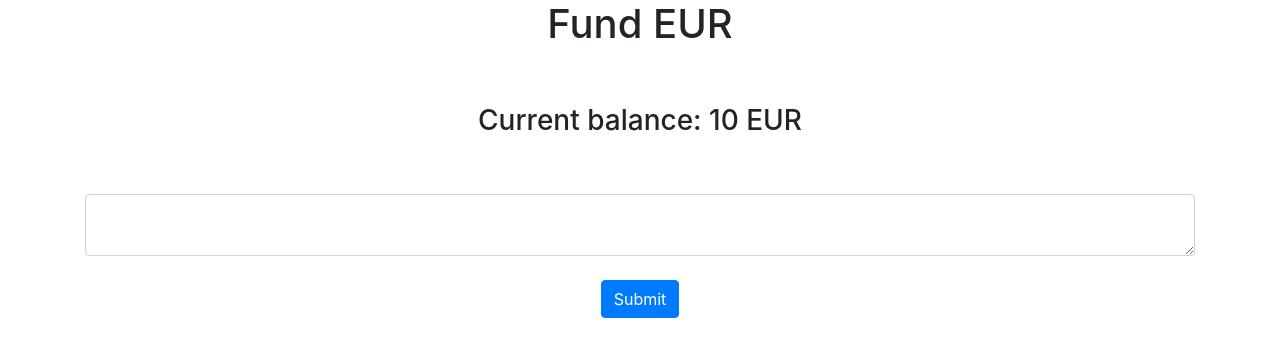
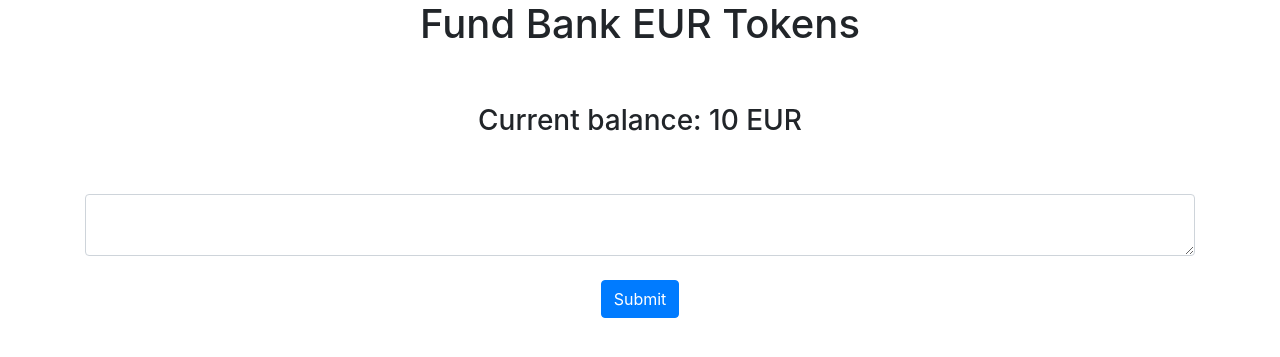
Before and after one commit to joengelh/multichain-supplychain-demo, a Flask app: template frontend-bank/website/templates/fund.html in a window 1280 px wide. Shown: the part 56-413 px from the top of the page. Run offline with Flask 2, Linux system fonts and the light colour scheme; the template is opened without the code that fills it: most values are stand-ins (such as "Sample title", 1, 10 or a date in 2020); parts of the project's set-up code (start-up, migrations or seed data) failed here and were passed over; some libraries are stand-ins or nearby versions.

Commit message:
finish banking api and frontend

```diff
--- a/api-bank/main.py
+++ b/api-bank/main.py
@@ -4,7 +4,6 @@ from dotenv import load_dotenv
 import re
 from flask import Flask, request
 from flask_restful import Resource, Api, reqparse
-import pandas as pd
 import ast
 
 #connect to banks multichain node
--- a/frontend-bank/website/templates/fund.html
+++ b/frontend-bank/website/templates/fund.html
@@ -1,6 +1,6 @@
 {% extends "base.html" %} {% block title %}Fund{% endblock %} {% block content
     %}
-    <h1 align="center">Fund EUR</h1>
+    <h1 align="center">Fund Bank EUR Tokens</h1>
     <br /><br />
     <h3 align="center">Current balance: {{ balance }} EUR</h3>
     <br /><br />
```
Also changed, not shown: frontend-bank/requirements.txt (+13 -3 lines), requirements.txt (added, +13 -0 lines).
